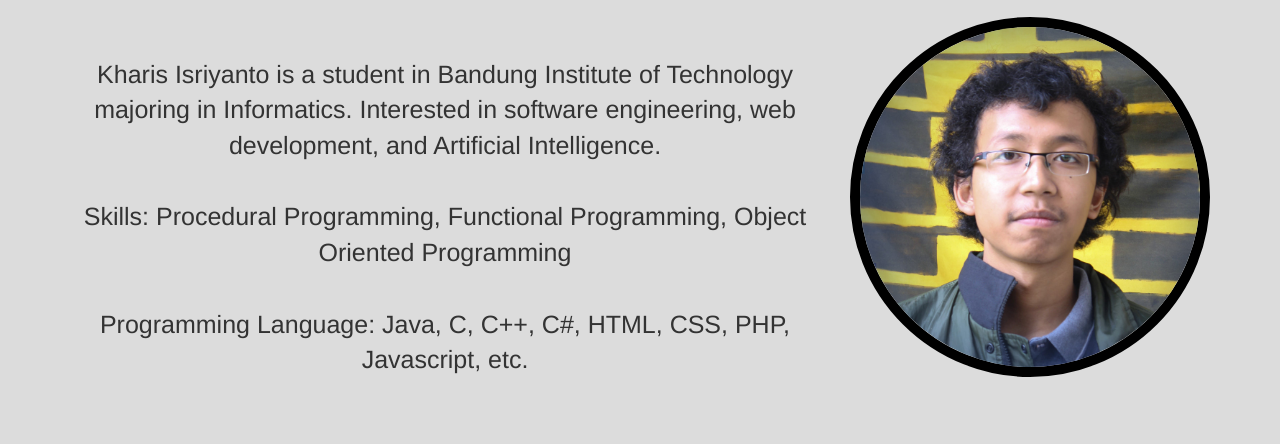
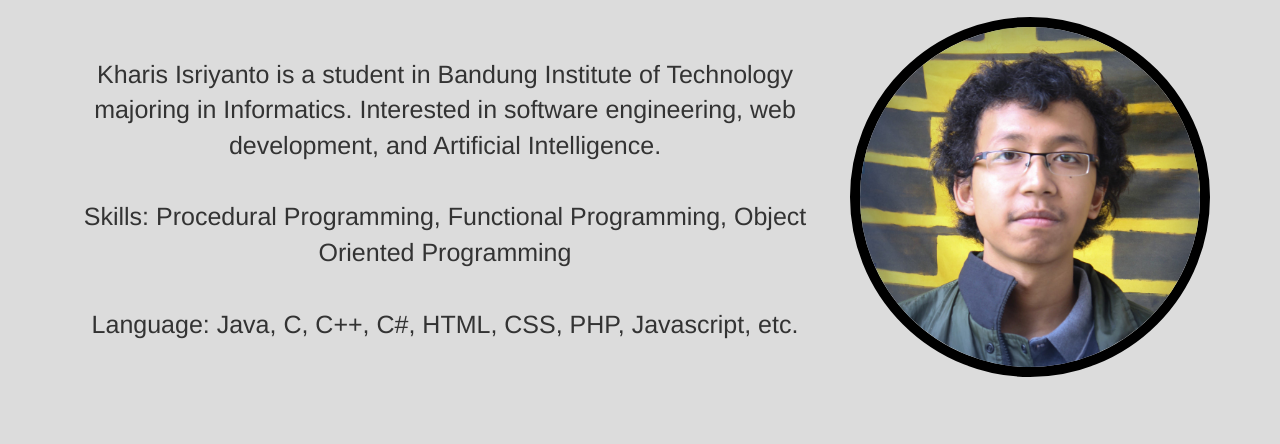
Before and after one commit to kharisisriyant/kharisisriyant.github.io, a plain HTML site: page index.html in a window 1280 px wide. Shown: the part 143-587 px from the top of the page. Drawn offline with nearby package versions, Linux system fonts and the light colour scheme.

Commit message:
fix animation

```diff
--- a/index.html
+++ b/index.html
@@ -81,7 +81,7 @@
                 <p class="text-center intro-text">
                     Kharis Isriyanto is a student in Bandung Institute of Technology majoring in Informatics. Interested in software engineering, web development, and Artificial Intelligence.
 					<br><br>Skills: Procedural Programming, Functional Programming, Object Oriented Programming
-					<br><br>Programming Language: Java, C, C++, C#, HTML, CSS, PHP, Javascript, etc.
+					<br><br>Language: Java, C, C++, C#, HTML, CSS, PHP, Javascript, etc.
 				</p>
 
 				<p></p>
@@ -181,7 +181,7 @@
 
     <!-- Bootstrap Core JavaScript -->
     <script src="js/bootstrap.min.js"></script>
-	<script src="http://cdnjs.cloudflare.com/ajax/libs/jquery-easing/1.3/jquery.easing.min.js"></script>
+	<script src="https://cdnjs.cloudflare.com/ajax/libs/jquery-easing/1.3/jquery.easing.min.js"></script>
 
 	<script>
 	// jQuery for page scrolling feature - requires jQuery Easing plugin
```
